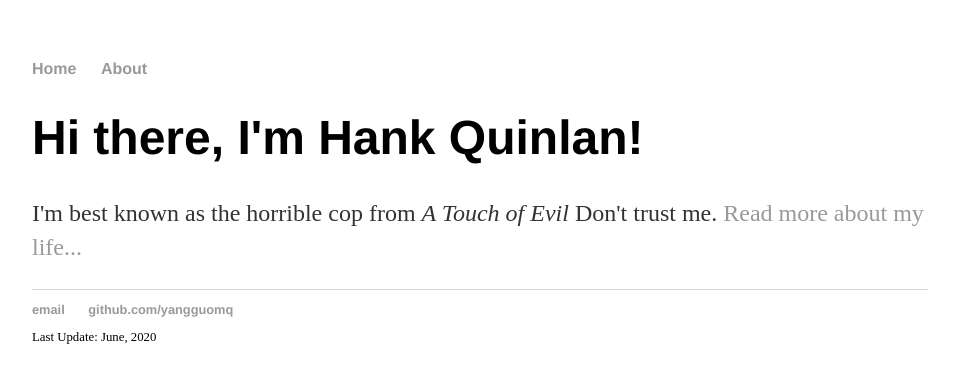
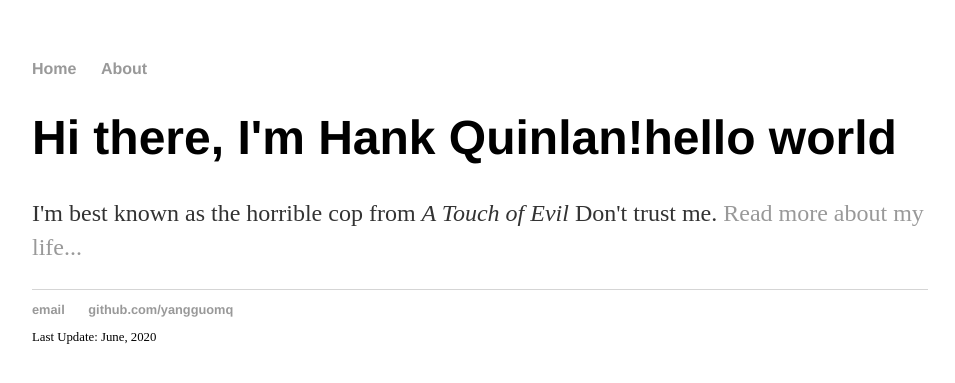
Before and after one commit to yangguomq/yangguomq.github.io, a Jekyll site: the page built from index.html, in a window 1280 px wide. Shown: the top 383 px of the page, without its empty margins (160-1115 px from the left). Built offline with Jekyll 4.4.1, drawn with Linux system fonts in a browser that asks for light colours.

Commit message:
Update index.html

```diff
--- a/index.html
+++ b/index.html
@@ -3,6 +3,6 @@ layout: default
 title: Hank Quinlan, Horrible Cop
 ---
 <div class="blurb">
-    <h1>Hi there, I'm Hank Quinlan!</h1>
+    <h1>Hi there, I'm Hank Quinlan!hello world</h1>
     <p>I'm best known as the horrible cop from <em>A Touch of Evil</em> Don't trust me. <a href="/about">Read more about my life...</a></p>
 </div><!-- /.blurb -->
```
